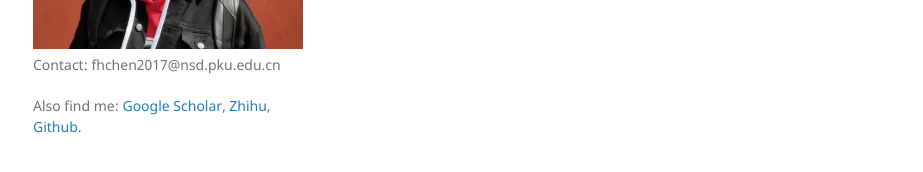
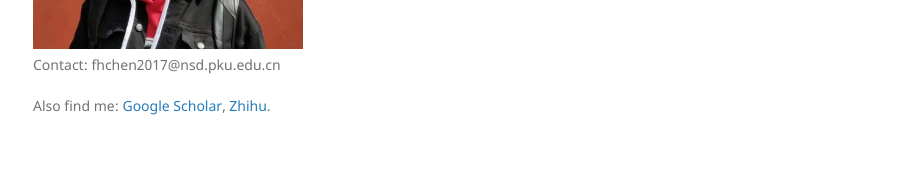
Before and after one commit to FanghaoChen/homepage, a Jekyll site: the page built from index.md, in a window 1280 px wide. Shown: the part 413-585 px from the top of the page, without its empty margins (177-1100 px from the left). Built offline with Jekyll 4.4.1, drawn with Linux system fonts in a browser that asks for light colours.

Commit message:
Update default.html

```diff
--- a/_layouts/default.html
+++ b/_layouts/default.html
@@ -31,7 +31,7 @@
 
         <p> Contact: fhchen2017@nsd.pku.edu.cn </p>
 
-        <p> Also find me: <a href="https://scholar.google.com/citations?view_op=list_works&hl=zh-CN&user=wj5P8wwAAAAJ&gmla=AJsN-F7ythbcbQluEjN2sUZHoJclUWaWvr_K23Ia765PzaLQG1HDFegzhwsJtJK17zLOFcNHuPA-79rbYEuE44DJYjglsHUvabGkXOWYstBOatWJ8AqQM2Kdj1JSgU1Oh678PYtZDYZF">Google Scholar</a>, <a href="https://www.zhihu.com/people/hongo-chin">Zhihu</a>, <a href="https://github.com/FanghaoChen">Github</a>.
+        <p> Also find me: <a href="https://scholar.google.com/citations?view_op=list_works&hl=zh-CN&user=wj5P8wwAAAAJ&gmla=AJsN-F7ythbcbQluEjN2sUZHoJclUWaWvr_K23Ia765PzaLQG1HDFegzhwsJtJK17zLOFcNHuPA-79rbYEuE44DJYjglsHUvabGkXOWYstBOatWJ8AqQM2Kdj1JSgU1Oh678PYtZDYZF">Google Scholar</a>, <a href="https://www.zhihu.com/people/hongo-chin">Zhihu</a>.
         </p>
 
          <!-- .-->
```
